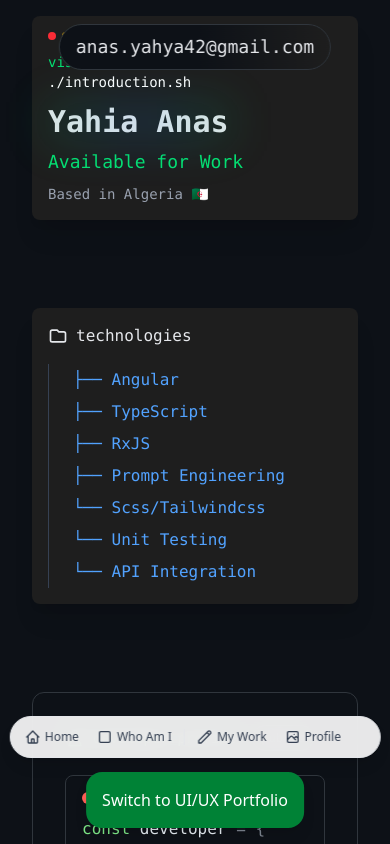
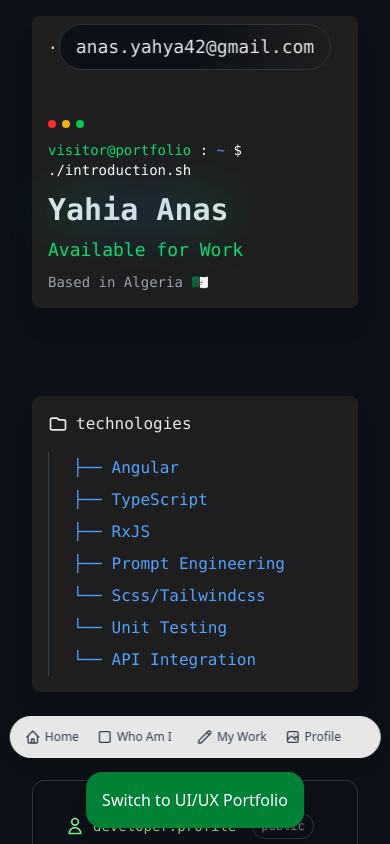
Before and after one commit to anas1yahia/dev-uiux-portfolio, a website: page docs/index.html in a window 390 px wide. Drawn offline with nearby package versions, Linux system fonts and the light colour scheme.

Commit message:
resolve responsive issue

```diff
--- a/docs/index.html
+++ b/docs/index.html
@@ -32,8 +32,12 @@
 
                         <!-- Hero Section -->
                         <section id="hero" class="reveal-section bg-[#1e1e1e] rounded-lg p-4 md:p-5 lg:p-6 font-mono shadow-xl" data-delay="0">
+
+                            <div class="mb-16 bg-inherit ">
+                                .......
+                            </div>
                             <!-- Terminal Header -->
-                            <div class="flex items-center mb-3 md:mb-4">
+                            <div class="flex items-center mb-3 sm:mt-14 md:mb-4">
                                 <div class="w-2 h-2 md:w-3 md:h-3 rounded-full bg-red-500 mr-1.5 md:mr-2"></div>
                                 <div class="w-2 h-2 md:w-3 md:h-3 rounded-full bg-yellow-500 mr-1.5 md:mr-2"></div>
                                 <div class="w-2 h-2 md:w-3 md:h-3 rounded-full bg-green-500"></div>
```
